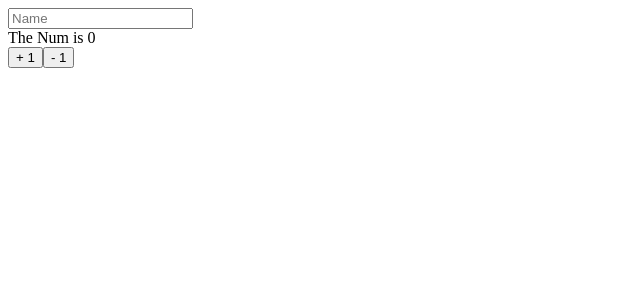
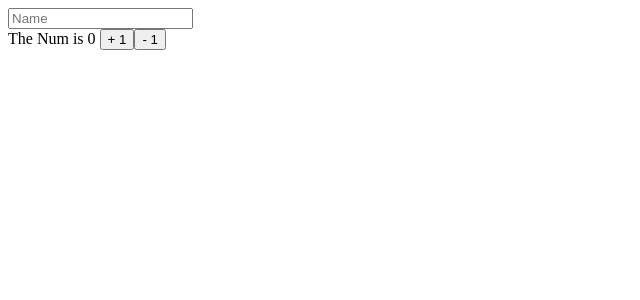
Before and after one commit to DoGukKim/Typrescript-prepare, a React (Create React App) app: page / in a window 1280 px wide. Shown: the top 300 px of the page, without its empty margins (0-640 px from the left). Built offline with nearby package versions, Linux system fonts and the light colour scheme.

Commit message:
UpdateNumbercomponentWithStyledcomponetWithTS

```diff
--- a/src/App.tsx
+++ b/src/App.tsx
@@ -34,6 +34,7 @@ class App extends React.Component<{}, IState> {
         <Form onFormSubmit={this.onFormSubmit}>
           <Input value={name} onchange={this.onchange} />
         </Form>
+        <span>The Num is </span>
         <Number count={counter} />
         <button onClick={this.add}>+ 1</button>
         <button onClick={this.min}>- 1</button>
--- a/src/Number.tsx
+++ b/src/Number.tsx
@@ -4,11 +4,13 @@ import styled from "styled-components";
 interface IProps {
   count: number;
 }
-const Container = styled.div``;
+const Container = styled.span<{ isRed: boolean }>`
+  color: ${props => (props.isRed ? "red" : "black")};
+`;
 const Number: React.FunctionComponent<IProps> = ({ count }) => {
   return (
     <>
-      <Container>The Num is {count}</Container>
+      <Container isRed={count > 10}>{count} </Container>
     </>
   );
 };
```
